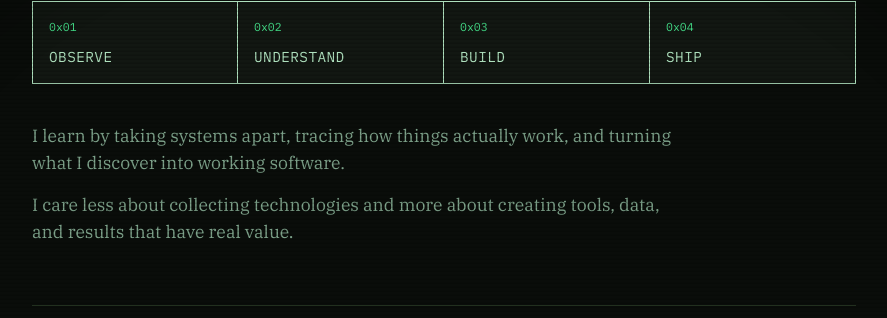
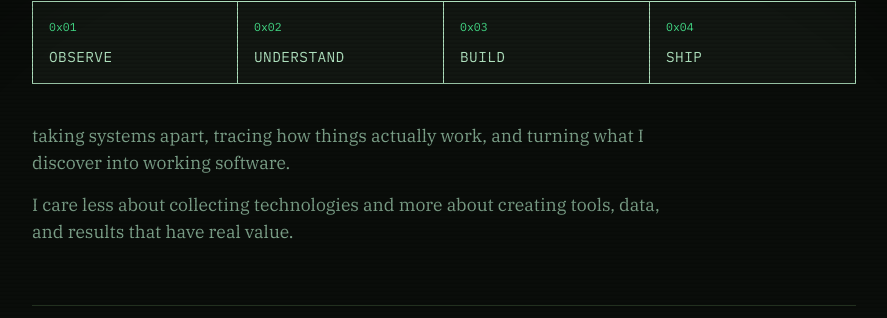
Before and after one commit to Staranony/Staranony.github.io, a Jekyll site: the page index.html, which Jekyll copies as it is, in a window 1280 px wide and 900 px high, scrolled down 605 px. Shown: the part 136-454 px from the top of the window, without its empty margins (196-1083 px from the left). Built offline with Jekyll 4.4.1, drawn with Linux system fonts in a browser that asks for light colours.

Commit message:
Change email address and edit paragraph text
Updated email link to use a different email address and modified a paragraph.

```diff
--- a/index.html
+++ b/index.html
@@ -281,7 +281,7 @@
     <div class="cta-row">
       <a class="btn btn-primary" href="#projects">Projects</a>
       <a class="btn btn-ghost" href="/blog/">Blog</a>
-      <a class="btn btn-ghost" href="https://mail.google.com/mail/?view=cm&fs=1&to=ceo@valuechaindata.com" target="_blank" rel="noopener" onclick="return openGmailCompose(event, 'ceo@valuechaindata.com')">Email</a>
+      <a class="btn btn-ghost" href="https://mail.google.com/mail/?view=cm&fs=1&to=ceo@valuechaindata.com" target="_blank" rel="noopener" onclick="return openGmailCompose(event, 'star@valuechaindata.com')">Email</a>
       <a class="btn btn-ghost" href="https://github.com/Staranony" target="_blank" rel="noopener">GitHub</a>
     </div>
   </header>
@@ -298,7 +298,7 @@
     </div>
 
     <div class="prose">
-      <p>I learn by taking systems apart, tracing how things actually work, and turning what I discover into working software.</p>
+      <p>taking systems apart, tracing how things actually work, and turning what I discover into working software.</p>
       <p>I care less about collecting technologies and more about creating tools, data, and results that have real value.</p>
     </div>
   </section>
```
